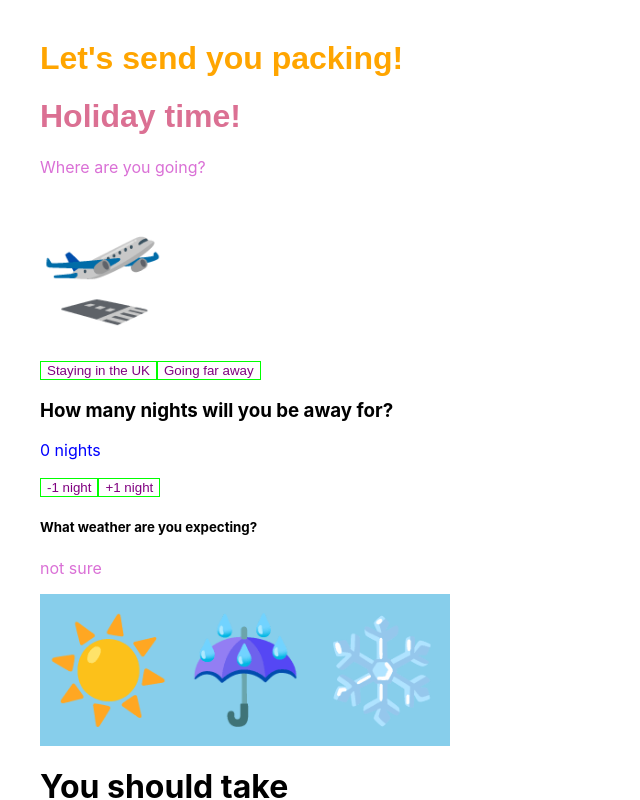
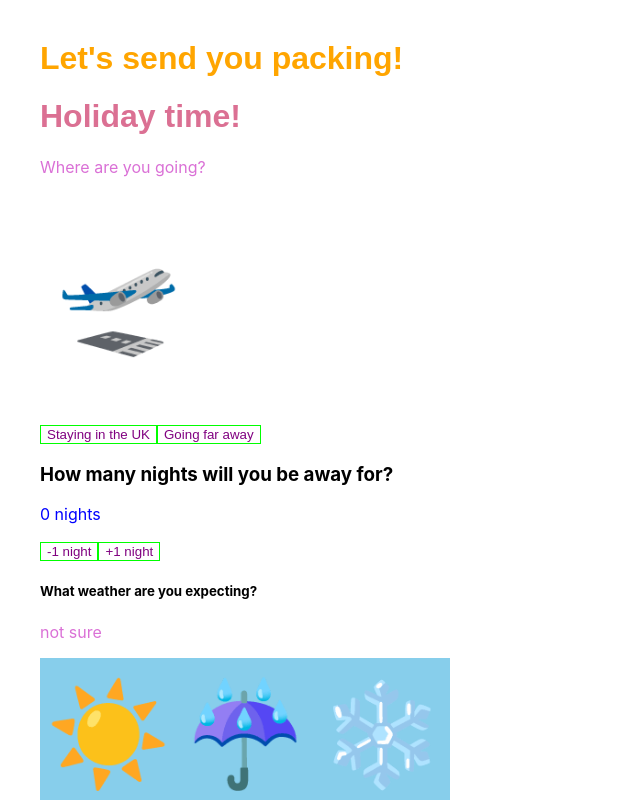
Before and after one commit to CharlotteMD/packing-list-app, a React (Create React App) app: page / in a window 1280 px wide. Both pictures are taken after a click on the button "Going far away". Shown: the top 800 px of the page, without its empty margins (0-640 px from the left). Built offline with nearby package versions, Linux system fonts and the light colour scheme.

Commit message:
Added a keyframe animation

```diff
--- a/src/App.js
+++ b/src/App.js
@@ -1,7 +1,7 @@
 import React, { useState } from 'react'
 import styled, { css } from 'styled-components'
 import './App.css'
-import { H1, BasicButton, AnchorLink, EmojiSpan } from './global-styles'
+import { H1, BasicButton, AnchorLink, EmojiSpan, Rotate } from './global-styles'
 
 import BasicOutfits from './components/items/BasicOutfits'
 import Essentials from './components/items/Essentials'
@@ -30,7 +30,9 @@ const App = () => {
         <p>Where are you going?</p>
         {!!leaveUk && (
           <p>
-            <EmojiSpan ariaRef="leave-UK">🛫</EmojiSpan>
+            <Rotate>
+              <EmojiSpan ariaRef="leave-UK">🛫</EmojiSpan>
+            </Rotate>
           </p>
         )}
         {!leaveUk && (
--- a/src/global-styles.js
+++ b/src/global-styles.js
@@ -1,4 +1,4 @@
-import styled, { css } from 'styled-components'
+import styled, { css, keyframes } from 'styled-components'
 
 export const H1 = styled.h1`
   font-family: fantasy;
@@ -40,3 +40,22 @@ export const EmojiSpan = styled.span.attrs(({ ariaRef }) => ({
   font-size: 100px;
   line-height: 1.5em;
 `
+const rotate = keyframes`
+  from {
+    transform: rotate(0deg);
+  }
+
+  to {
+    transform: rotate(360deg);
+  }
+`
+
+export const Rotate = styled.div`
+  display: inline-block;
+  padding: 2rem 1rem;
+  font-size: 1.2rem;
+
+  &:hover {
+    animation: ${rotate} 2s linear infinite;
+  }
+`
```
